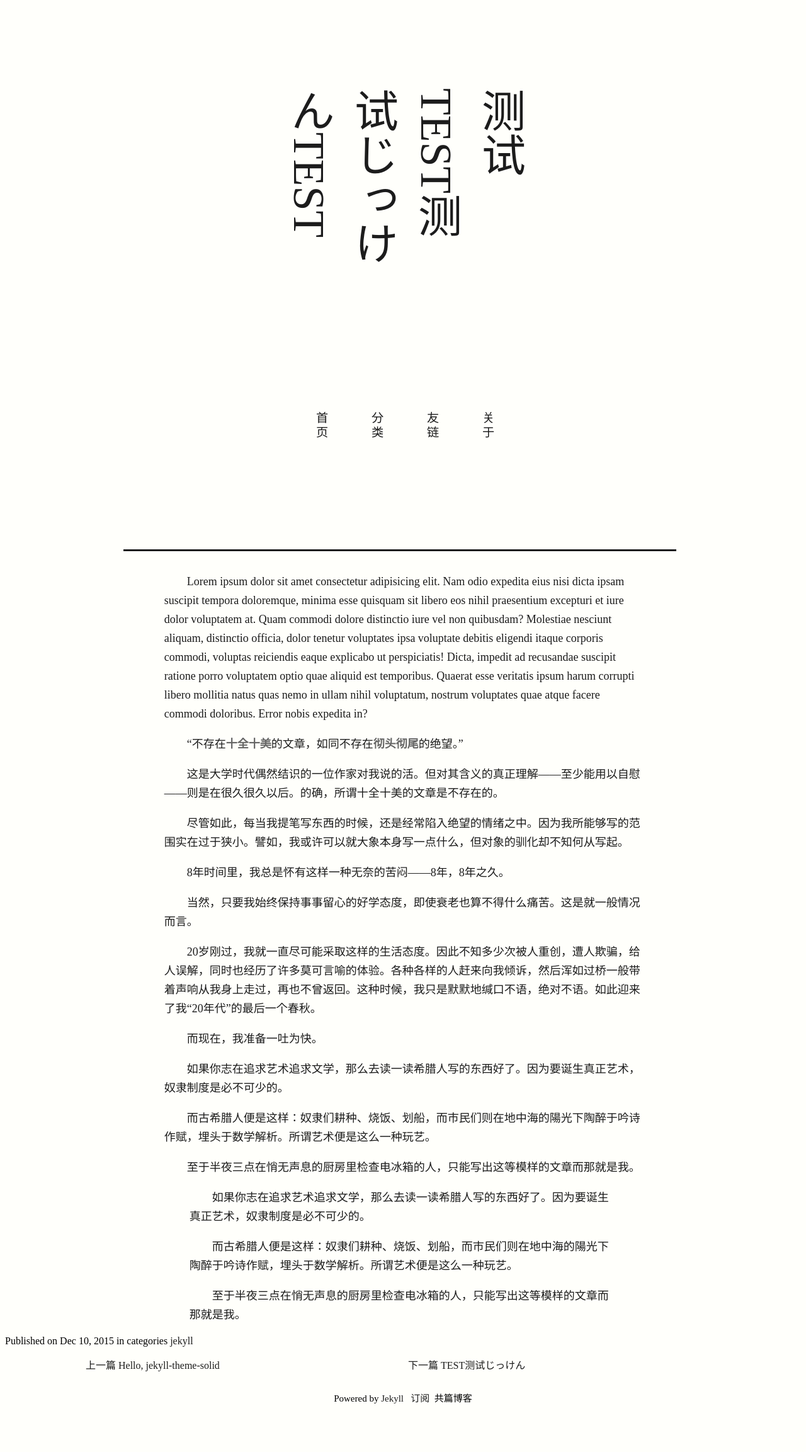
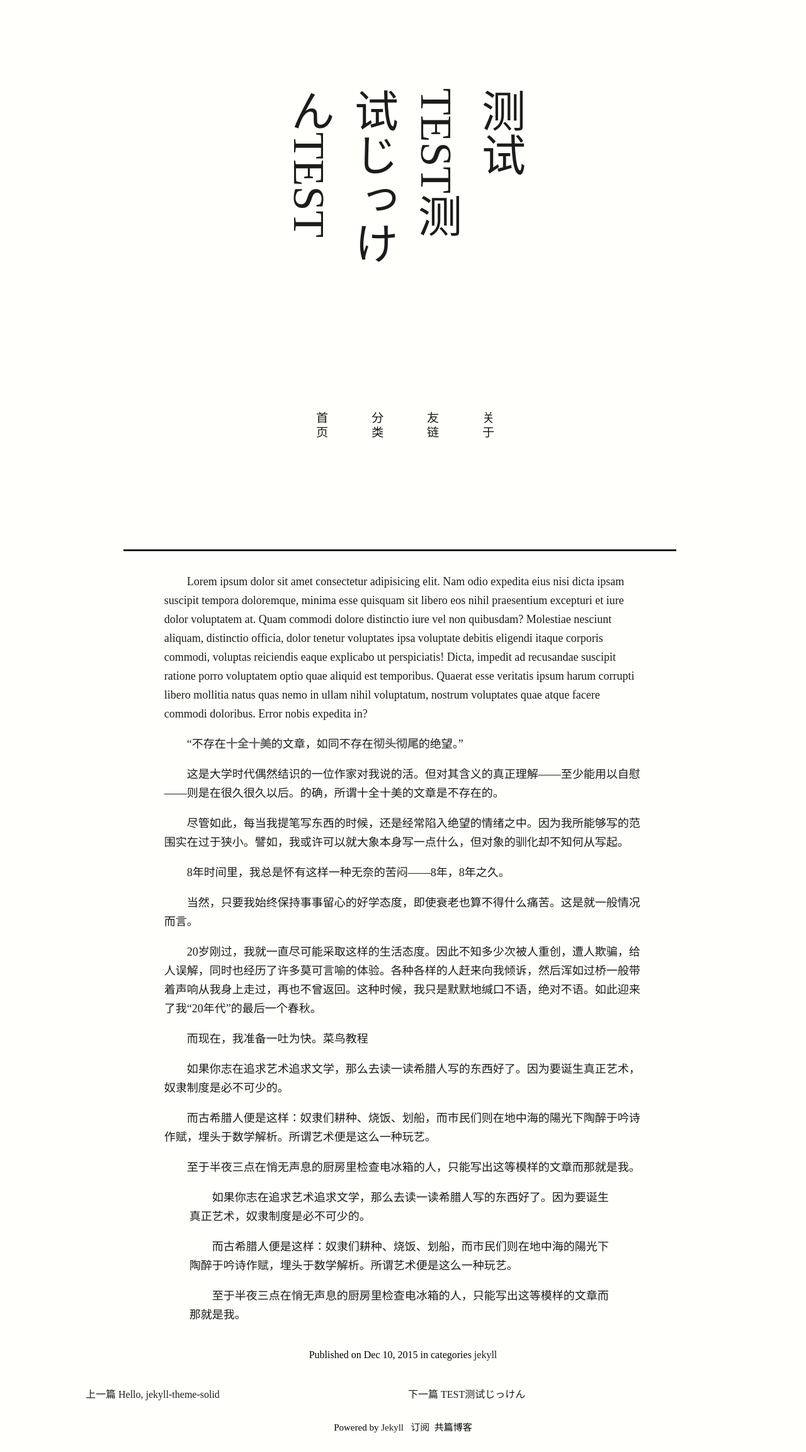
Before and after one commit to Makuraryu/Makuraryu.github.io, a Jekyll site: the page built from _posts/2015-12-10-hello-jekyll-theme-solidarial copy.md, in a window 1280 px wide. Shown: the whole page at 63% size. Built offline with Jekyll 4.4.1, drawn with Linux system fonts in a browser that asks for light colours; some web fonts are replaced; before the commit the page ends 2259 px from its top, so only the background shows below that.

Commit message:
Add files via upload

```diff
--- a/_layouts/post.html
+++ b/_layouts/post.html
@@ -25,12 +25,12 @@
         <div class="prev_next">
             {% if page.previous.url %}
             <div>
-                <span>上一篇</span>
+                <span class="previous_post">上一篇</span>
                 <a href="{{page.previous.url}}">{{page.previous.title}}</a>
             </div>
             {% endif %}
             {% if page.next.url %}
-            <div>
+            <div class="nextpost">
                 <span>下一篇</span>
                 <a href="{{page.next.url}}">{{page.next.title}}</a>
             </div>
--- a/_posts/2015-12-10-hello-jekyll-theme-solidarial copy.md
+++ b/_posts/2015-12-10-hello-jekyll-theme-solidarial copy.md
@@ -21,7 +21,7 @@
 
 20岁刚过，我就一直尽可能采取这样的生活态度。因此不知多少次被人重创，遭人欺骗，给人误解，同时也经历了许多莫可言喻的体验。各种各样的人赶来向我倾诉，然后浑如过桥一般带着声响从我身上走过，再也不曾返回。这种时候，我只是默默地缄口不语，绝对不语。如此迎来了我“20年代”的最后一个春秋。
 
-而现在，我准备一吐为快。
+而现在，我准备一吐为快。[菜鸟教程](https://www.runoob.com)
 
 
 如果你志在追求艺术追求文学，那么去读一读希腊人写的东西好了。因为要诞生真正艺术，奴隶制度是必不可少的。
--- a/css/default.css
+++ b/css/default.css
@@ -196,9 +196,10 @@
   text-indent:2em;
 }
 
-.post-footer{
+.post_footer{
   font-family: FandolSong;
   text-align: center;
+  margin: 40px;
 }
 
 .prev_next{
@@ -210,6 +211,16 @@
 
 .prev_next div{
   width: 40vw;
+  transition: .3s;
+}
+
+.prev_next div:hover{
+  width: 40vw;
+  letter-spacing: 3px;
+}
+
+.next_post{
+  text-align: right;
 }
 
 
```
